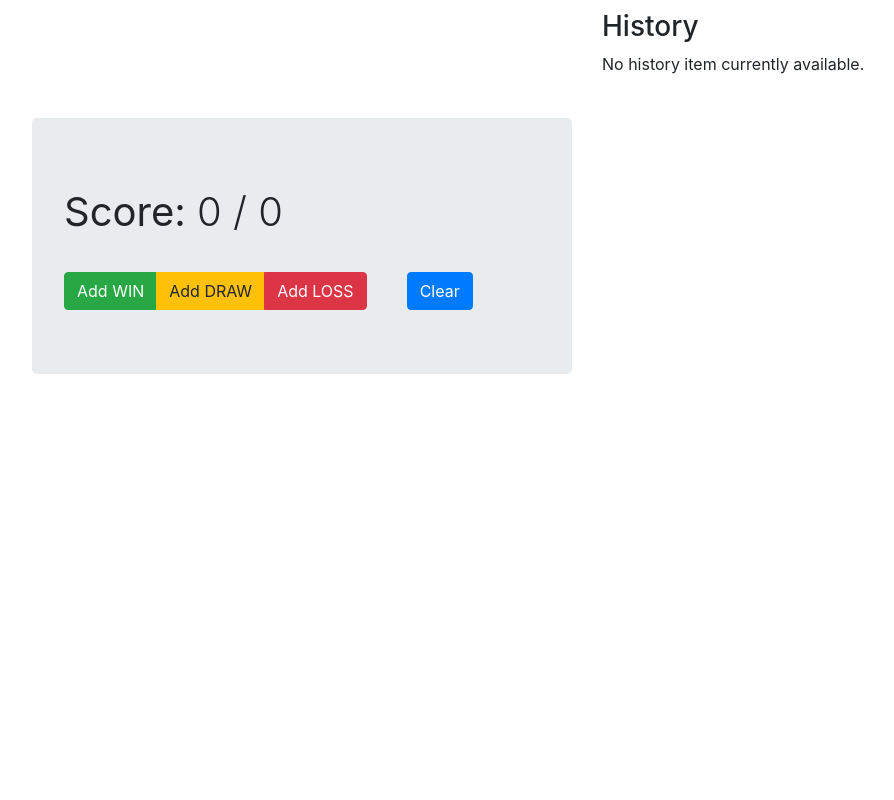
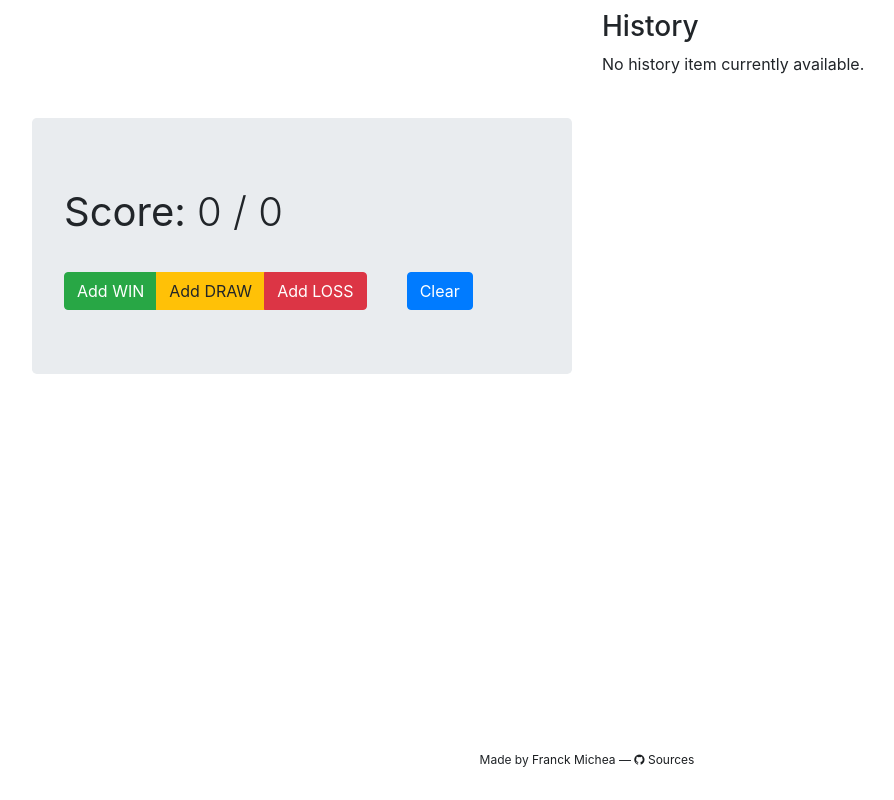
Before and after one commit to fmichea/chess-score-tracker, a React (Create React App) app: page / in a window 1280 px wide. Shown: the whole page, without its empty margins (53-947 px from the left). Built offline with nearby package versions, Linux system fonts and the light colour scheme.

Commit message:
Add footer for the project.

```diff
--- a/package.json
+++ b/package.json
@@ -5,6 +5,7 @@
   "homepage": "https://98810f8c06.net/chess_score",
   "dependencies": {
     "bootstrap": "^4.3.1",
+    "font-awesome": "^4.7.0",
     "immutability-helper": "^3.0.0",
     "lodash": "^4.17.11",
     "moment": "^2.24.0",
--- a/public/index.html
+++ b/public/index.html
@@ -18,7 +18,8 @@
       work correctly both with client-side routing and a non-root public URL.
       Learn how to configure a non-root public URL by running `npm run build`.
     -->
-    <title>Score Tracker</title>
+
+    <title>Chess Score Tracker</title>
   </head>
   <body>
     <noscript>You need to enable JavaScript to run this app.</noscript>
--- a/src/components/MainLayout.jsx
+++ b/src/components/MainLayout.jsx
@@ -20,6 +20,17 @@ export class MainLayout extends PureComponent {
                     <ScoreHistory />
                 </Col>
             </Row>
+
+            <Row>
+                <Col md={12}>
+                    <p className="footer">
+                        Made by <a href="https://twitter.com/98810f8c06" className="discreet-link">Franck Michea</a> &mdash;{' '}
+                        <a href="https://github.com/fmichea/chess-score-tracker" className="discreet-link">
+                            <i className="fa fa-github"></i> Sources
+                        </a>
+                    </p>
+                </Col>
+            </Row>
         </Container>
     }
 }
--- a/src/index.css
+++ b/src/index.css
@@ -9,8 +9,8 @@
   height: 100%;
 }
 
-#root .container .row {
-  height: 100%;
+#root .container .row:first-of-type {
+  height: 95%;
 }
 
 #score {
@@ -49,3 +49,12 @@
   width: 40px;
   display: inline-block;
 }
+
+.footer {
+  text-align: center;
+  font-size: 0.75em;
+}
+
+.discreet-link {
+  color: #1b1e21;
+}
--- a/src/index.js
+++ b/src/index.js
@@ -4,6 +4,7 @@ import { App } from './App';
 import * as serviceWorker from './serviceWorker';
 
 import 'bootstrap/dist/css/bootstrap.min.css';
+import 'font-awesome/css/font-awesome.min.css';
 import './index.css';
 
 ReactDOM.render(<App />, document.getElementById('root'));
```
Also changed, not shown: 1 other file (tests, documents, lock files or other folders).
